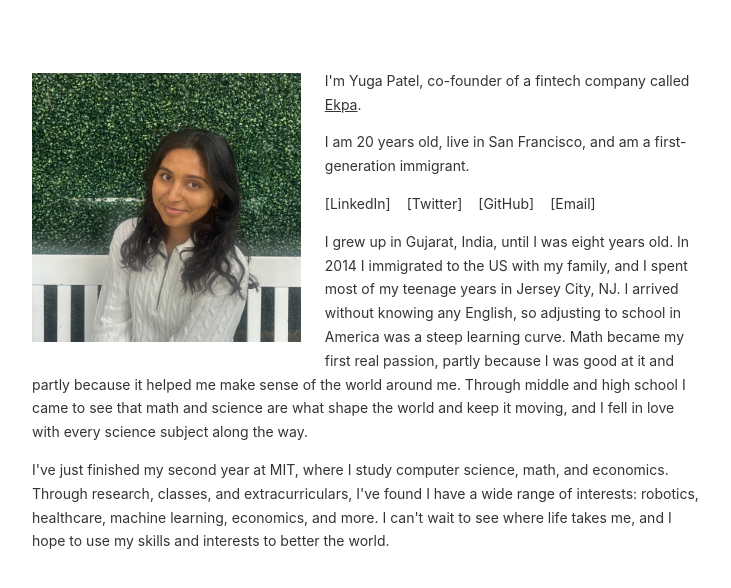
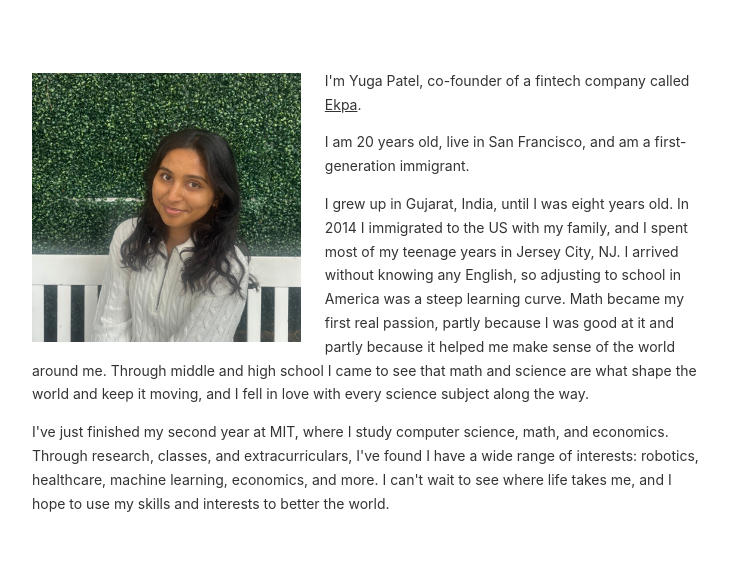
Before and after one commit to yugapatel26/yuga, a plain HTML site: page index.html in a window 1280 px wide. Shown: the part 68-656 px from the top of the page, without its empty margins (272-1003 px from the left). Drawn offline with Linux system fonts and the light colour scheme.

Commit message:
Remove contact links from homepage
Co-Authored-By: Claude Fable 5 <noreply@anthropic.com>

```diff
--- a/index.html
+++ b/index.html
@@ -27,13 +27,6 @@
 
 <p>I am 20 years old, live in San Francisco, and am a first-generation immigrant.</p>
 
-<p class="links">
-  <a href="https://www.linkedin.com/in/yugapatel26/">[LinkedIn]</a>
-  <a href="https://x.com/yyugap">[Twitter]</a>
-  <a href="https://github.com/yugapatel26">[GitHub]</a>
-  <a href="mailto:yuga@goekpa.com">[Email]</a>
-</p>
-
 <p>I grew up in Gujarat, India, until I was eight years old. In 2014 I immigrated
 to the US with my family, and I spent most of my teenage years in Jersey City, NJ.
 I arrived without knowing any English, so adjusting to school in America was a
```
